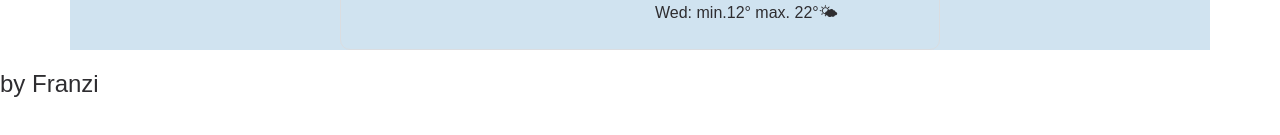
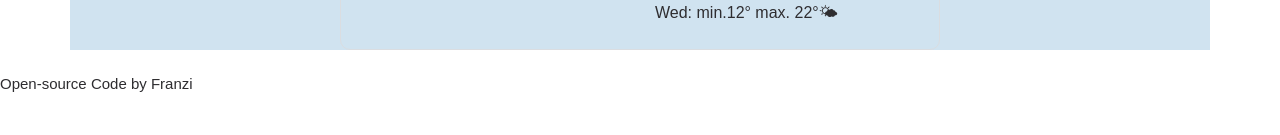
Before and after one commit to Franzi-4/WeatherApp, a website built with Parcel: page index.html in a window 1280 px wide. Shown: the part 223-358 px from the top of the page. Built offline with nearby package versions, Linux system fonts and the light colour scheme; no server answers.

Commit message:
Added Hyperlink

```diff
--- a/index.html
+++ b/index.html
@@ -86,7 +86,7 @@
         </div>
       </div>
     </div>
-    <h3>  <a src =https://github.com/Franzi-4/WeatherApp.git alt= "Open-source Code"> by Franzi</h3>
+    <h3>  <a src =https://github.com/Franzi-4/WeatherApp.git alt= "Open-source Code"> Open-source Code </a>by Franzi</h3>
   <script src="src/index.js"></script>
   </body>
 </html>
--- a/src/styles.css
+++ b/src/styles.css
@@ -16,7 +16,7 @@ h1 {
 
 h3 {
   color: #2e2d30;
-  font-size: 24px;
+  font-size: 15px;
   font-weight: 100;
   line-height: 28px;
   margin: 0;
```
